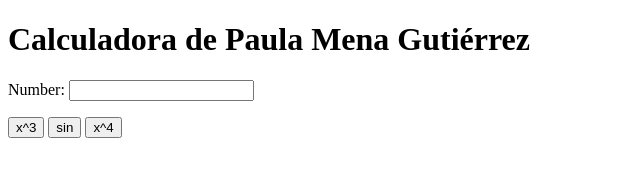
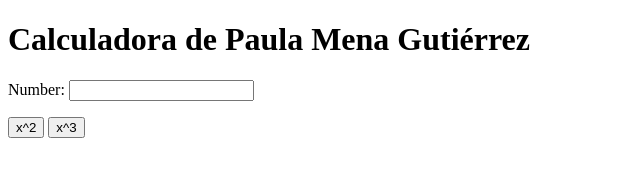
Before and after one commit to pmenagut/my_calculator_2, a plain HTML site: page index.html in a window 1280 px wide. Shown: the full height of the page, 0-640 px from the left. Drawn offline with Linux system fonts and the light colour scheme.

Commit message:
x^2 button

```diff
--- a/index.html
+++ b/index.html
@@ -20,13 +20,9 @@
 
                  <p>
 
+                         <button onclick="square()"> x^2 </button>
+
                          <button onclick="cube()"> x^3 </button>
-
-
-                         <button onclick="sine()"> sin </button>
-
-                         <button onclick="power_4()"> x^4</button>
-
 
                  </p>
 
@@ -40,18 +36,11 @@
 
                          }
 
-                         function sine() {
+                         function square() {
 
                                   var num = document.getElementById("n1");
 
-                                  num.value = Math.sin(num.value);
-
-                         function power_4() {
-
-                                  var num = document.getElementById("n1");
-
-                                  num.value = Math.pow(num.value, 4);
-
+                                  num.value = Math.pow(num.value, 2);
 
                          }
 
```
